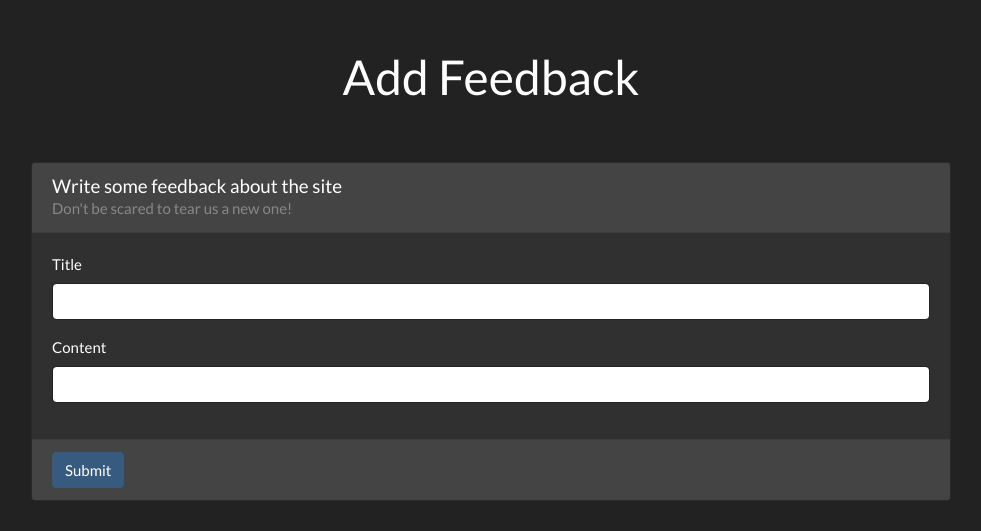
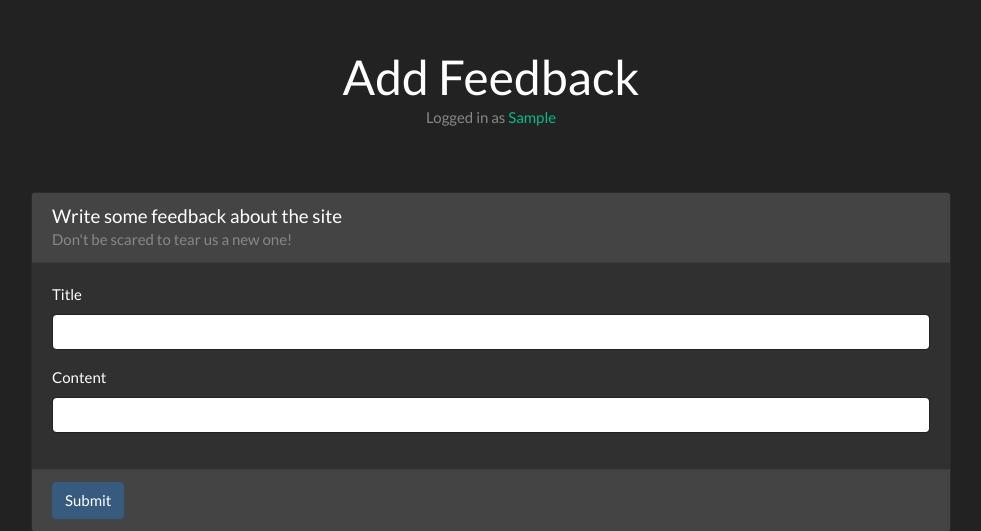
Before and after one commit to sellersss/flask-feedback, a Flask app: a page that uses templates/base.html in a window 1280 px wide. Shown: the top 531 px of the page, without its empty margins (149-1130 px from the left). Run offline with Flask 2, Linux system fonts and the light colour scheme; the visitor is signed in with stand-in values (Sample User, id 1).

Commit message:
Updated base and login templates

```diff
--- a/templates/base.html
+++ b/templates/base.html
@@ -11,8 +11,9 @@
 </head>
 
 <body style="overflow-x: hidden !important;">
-    <div class="row justify-content-center my-5">
-        <h1 class="text-center">{% block header %}{% endblock %}</h1>
+    <div class="row justify-content-center my-5 text-center ">
+        <h1 class="mb-0">{% block header %}{% endblock %}</h1>
+        <p class="text-muted">{% block subtitle %}{% endblock %}</p>
     </div>
     <div class="container">
         {% block content %}
--- a/templates/login.html
+++ b/templates/login.html
@@ -16,7 +16,7 @@
                     {% for field in form if field.widget.input_type != 'hidden' %}
                     <div class="form-group mb-3">
                         {{field.label}}
-                        {{field(class_="form-control")}}
+                        {{field(class_='form-control')}}
                         {% for error in field.errors %}
                         <small class="text-danger">{{ error }}</small>
                         {% endfor %}
```
